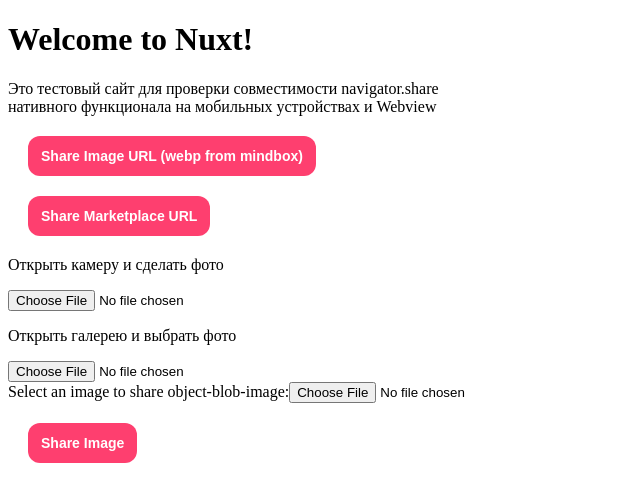
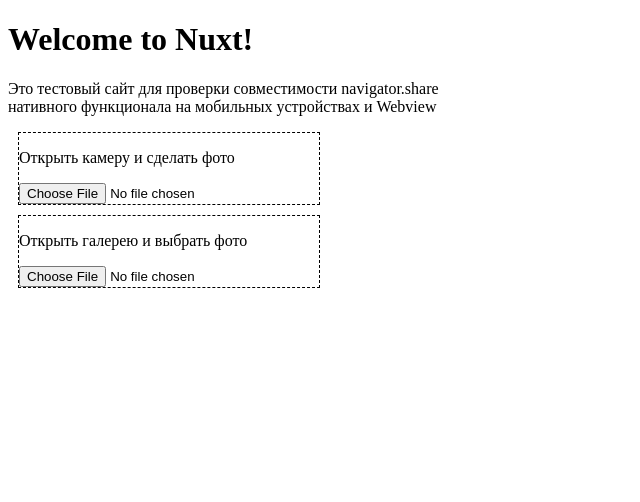
Before and after one commit to Art-Shved-Developer/nuxt-api, a Nuxt app: page / in a window 1280 px wide. Shown: the top 502 px of the page, without its empty margins (0-640 px from the left). Built offline with nearby package versions, Linux system fonts and the light colour scheme.

Commit message:
Update test cases

```diff
--- a/app.vue
+++ b/app.vue
@@ -3,16 +3,22 @@
     <h1>Welcome to Nuxt!</h1>
     <p>Это тестовый сайт для проверки совместимости navigator.share <br>нативного функционала на мобильных устройствах и
       Webview</p>
-    <button @click="shareImageUrl">Share Image URL (webp from mindbox)</button>
-    <button @click="shareMarketPlaceUrl">Share Marketplace URL</button>
 
-    <p>Открыть камеру и сделать фото</p>
-    <input type="file" accept="image/*" capture>
+    <button v-if="5 > 9" @click="shareImageUrl">Share Image URL (webp from mindbox)</button>
+    <button v-if="5 > 9" @click="shareMarketPlaceUrl">Share Marketplace URL</button>
 
-    <p>Открыть галерею и выбрать фото</p>
-    <input type="file" accept="image/*" id="imageInput">
+    <div class="box-case">
+      <p>Открыть камеру и сделать фото</p>
+      <input type="file" accept="image/*" capture>
+    </div>
 
-    <div>
+    <div class="box-case">
+      <p>Открыть галерею и выбрать фото</p>
+      <input type="file" accept="image/*" id="imageInput">
+    </div>
+
+
+    <div v-if="5 > 9">
       <label for="imageInput">Select an image to share object-blob-image:</label>
       <input id="imageInput" type="file" accept="image/*" @change="handleImageChange" />
       <button @click="shareImage" :disabled="!imageFile">Share Image</button>
@@ -107,4 +113,10 @@
   color #fff
   margin 20px
 }
+
+.box-case
+  display block
+  border 1px dashed black
+  margin 10px
+  width 300px
 </style>
```
